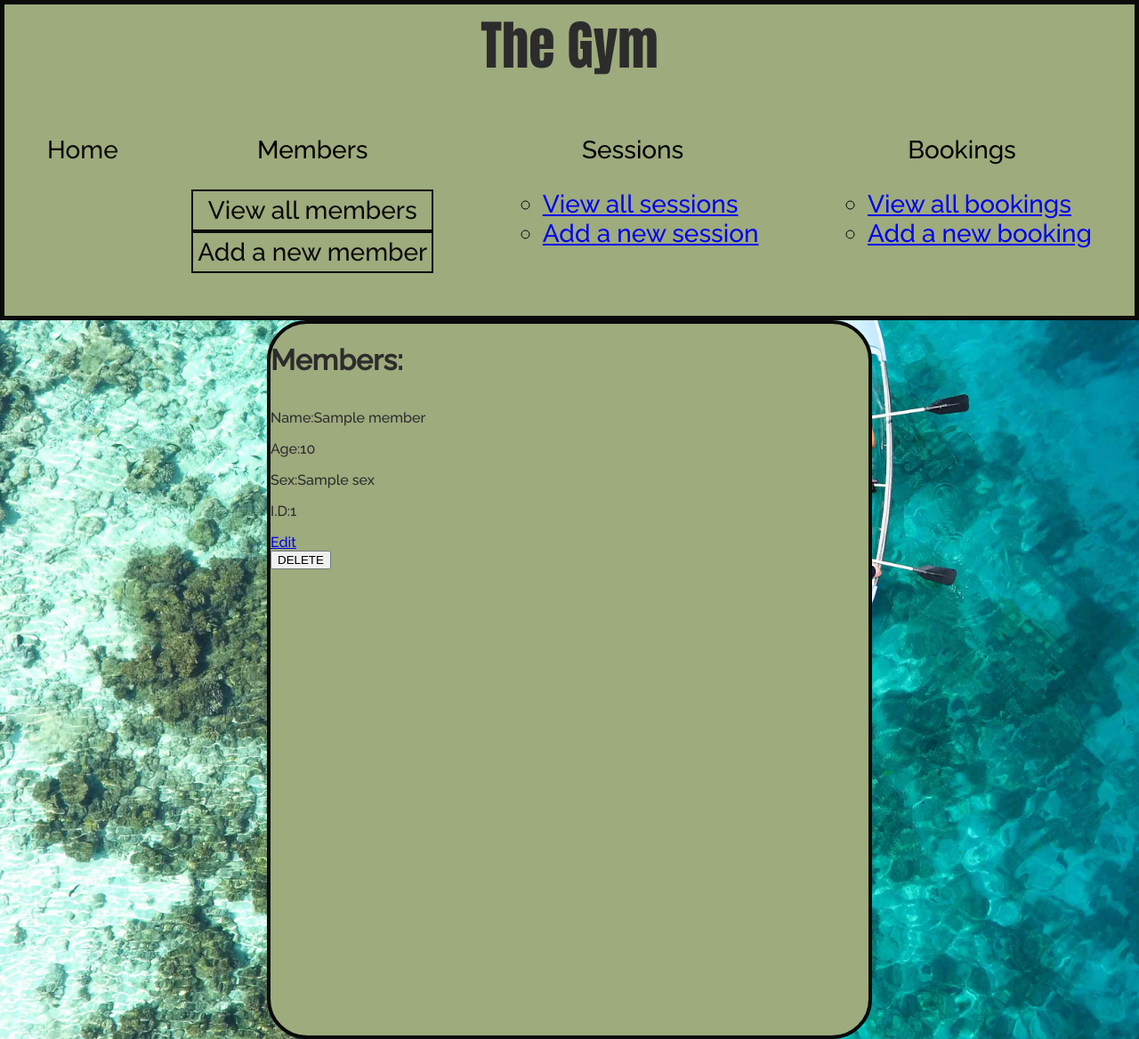
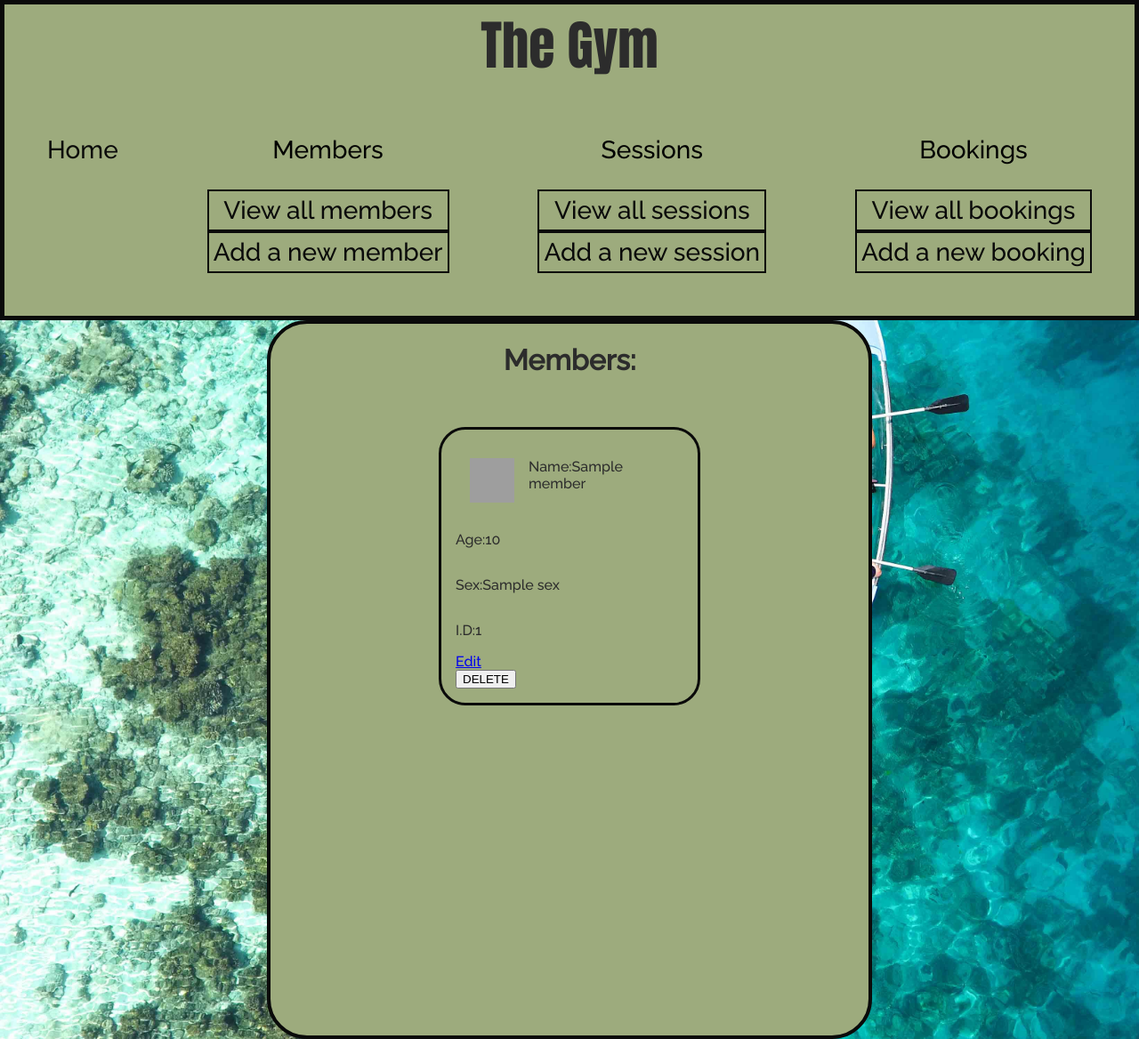
Before and after one commit to Manzilol/GYM_project, a Flask app: page /members in a window 1280 px wide. Shown: the whole page at 89% size. Run offline with Flask 2, Linux system fonts and the light colour scheme; a database or web service that is not in the repository returns one stand-in record (values such as "Sample title"); some libraries are stand-ins or nearby versions; grey boxes are pictures that could not be loaded.

Commit message:
added css styling to all index pages.

```diff
--- a/static/style.css
+++ b/static/style.css
@@ -55,6 +55,38 @@ header>h1{
     padding: 5px;
 }
 
+.session_actions{
+    list-style: none;
+    text-decoration: none;
+    padding-left: 0px;
+}
+
+.session_actions>li>a{
+    display: flex;
+    justify-content: center;
+    text-decoration: none;
+    color: rgb(10, 10, 10);
+    border: 2px solid rgb(10,10,10);
+    padding: 5px;
+}
+
+.booking_actions{
+    list-style: none;
+    text-decoration: none;
+    padding-left: 0px;
+}
+
+.booking_actions>li>a{
+    display: flex;
+    justify-content: center;
+    text-decoration: none;
+    color: rgb(10, 10, 10);
+    border: 2px solid rgb(10,10,10);
+    padding: 5px;
+}
+
+
+
 .home{
     text-decoration: none;
     color: rgb(10, 10, 10);
@@ -82,7 +114,6 @@ header>h1{
 .session{
     display:flex;
     flex-wrap: wrap;
-    /* border: 2px solid rgb(10, 10, 10); */
     padding: 16px;
     justify-content: space-around;
 }
@@ -93,7 +124,7 @@ header>h1{
     border: 3px solid rgb(10, 10, 10);
     border-radius: 30px;
     margin:20px 10px;
-    justify-content: space-around;
+    justify-content: space-between;
     padding: 16px;
     width: 20vw;
 }
@@ -108,3 +139,70 @@ header>h1{
     height: 50px;
     margin: 16px;
 }
+
+.member_heading{
+    text-align: center;
+}
+
+.member{
+    display:flex;
+    flex-wrap: wrap;
+    padding: 16px;
+    justify-content: space-around;
+}
+
+.one_member{
+    display: flex;
+    flex-direction: column;
+    border: 3px solid rgb(10, 10, 10);
+    border-radius: 30px;
+    margin:20px 10px;
+    justify-content: space-between;
+    padding: 16px;
+    width: 20vw;
+}
+
+.member_image_and_name{
+    display: flex;
+
+}
+
+.member_logo{
+    width: 50px;
+    height: 50px;
+    margin: 16px;
+}
+
+
+.booking_heading{
+    text-align: center;
+}
+
+.booking{
+    display:flex;
+    flex-wrap: wrap;
+    padding: 16px;
+    justify-content: space-around;
+}
+
+.one_booking{
+    display: flex;
+    flex-direction: column;
+    border: 3px solid rgb(10, 10, 10);
+    border-radius: 30px;
+    margin:20px 10px;
+    justify-content: space-between;
+    padding: 16px;
+    width: 20vw;
+}
+
+.booking_image{
+    display: flex;
+
+}
+
+.member_logo{
+    width: 50px;
+    height: 50px;
+    margin: 16px;
+}
--- a/templates/members/index.html
+++ b/templates/members/index.html
@@ -1,21 +1,24 @@
 {% extends "base.html" %}
 {% block content %}
 
-<h1>Members:</h1>
+<h1 class="member_heading">Members:</h1>
 
+<section class="member">
     {% for member in members %}
-
-<section>
+    <div class="one_member">
+            <div class="member_image_and_name">
+                <img class="member_logo" src="https://thumbs.dreamstime.com/b/profile-picture-placeholder-icon-design-white-bubble-chat-head-user-s-figure-avatar-vector-illustration-198816164.jpg" alt="member_photo">
                 <p>Name:{{ member.name}}</p>
+            </div>
             <p>Age:{{ member.age}}</p>
             <p>Sex:{{ member.sex}}</p>
             <p>I.D:{{ member.id}}</p>
-
              <a href="/members/{{ member.id }}/edit">Edit</a>
             <form action="/members/{{ member.id }}/delete" method = "POST">
                 <input type="submit" value="DELETE">
             </form>
+        </div>
+
+        {% endfor%}
 </section>
-
-{% endfor %}
 {% endblock %}
```
Also changed, not shown: templates/bookings/index.html (+18 -9 lines). Lines whose indentation alone changed are shown as unchanged.
